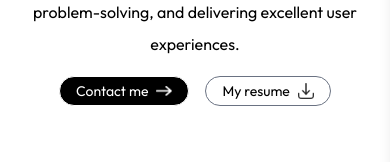
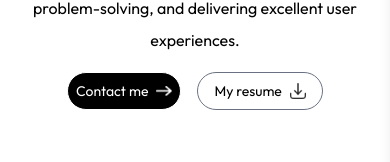
Before and after one commit to AsrafuzzamanKhan/portfolio-2025, a Next.js app: page / in a window 390 px wide. Shown: the part 558-720 px from the top of the page. Built offline with nearby package versions, Linux system fonts and the light colour scheme; a web font is replaced by a local one.

Commit message:
contact button

```diff
--- a/app/components/Hero.jsx
+++ b/app/components/Hero.jsx
@@ -20,7 +20,7 @@ const Hero = () => {
 
             <div className='flex gap-4'>
                 <a href="#contact"
-                    className='px-4 text-sm md:text-lg md:px-10 py-1 md:py-3 rounded-full border border-white bg-black text-white  flex items-center gap-2'
+                    className='px-2  py-2 text-sm md:text-lg md:px-10 md:py-2 rounded-full border border-white bg-black text-white flex items-center gap-2'
                 >Contact me <Image src={assets.right_arrow_white} alt='contact' className='w-4' /></a>
                 <a href="/resume.pdf" download className='px-4 md:px-10 py-1 md:py-3  text-sm md:text-lg border rounded-full border border-gray-500 flex items-center gap-2'>My resume <Image src={assets.download_icon} alt='contact' className='w-4' /></a>
             </div>
--- a/app/components/Navbar.jsx
+++ b/app/components/Navbar.jsx
@@ -43,7 +43,7 @@ const Navbar = () => {
                     {/* <button>
                         <Image src={assets.moon_icon} alt='moon' className='w-6' />
                     </button> */}
-                    <a href="#contact" className=' hidden lg:flex items-center gap-3 px-10 border border-gray-500 rounded-full py-2.5 ml-4 font-Ovo hover:bg-black hover:text-white hover:border-white transition duration-300'>
+                    <a href="#contact" className=' hidden lg:flex items-center gap-3 px-10 border border-gray-500 rounded-full py-2 ml-4 font-Ovo hover:bg-black hover:text-white hover:border-white transition duration-300'>
                         Contact <Image src={assets.arrow_icon}
                             className='w-3' id='contact' />
                     </a>
```
